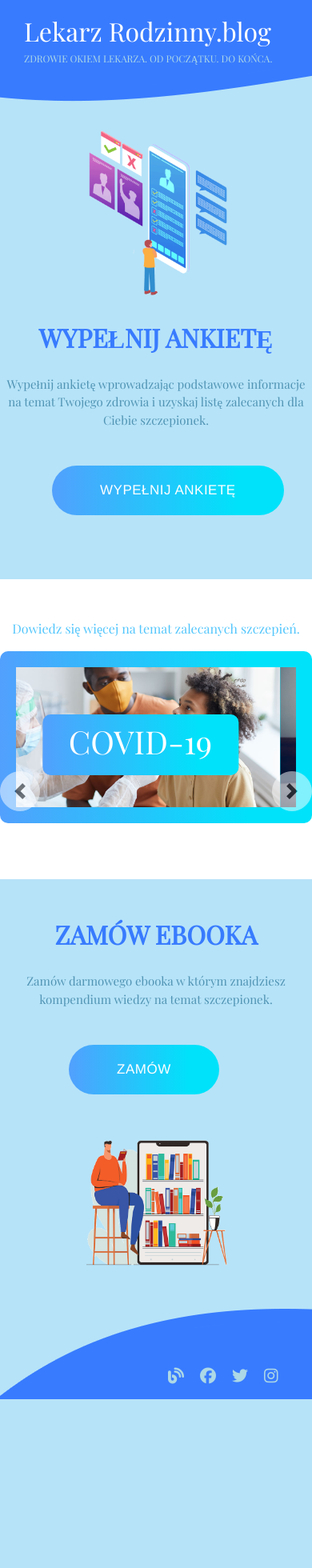
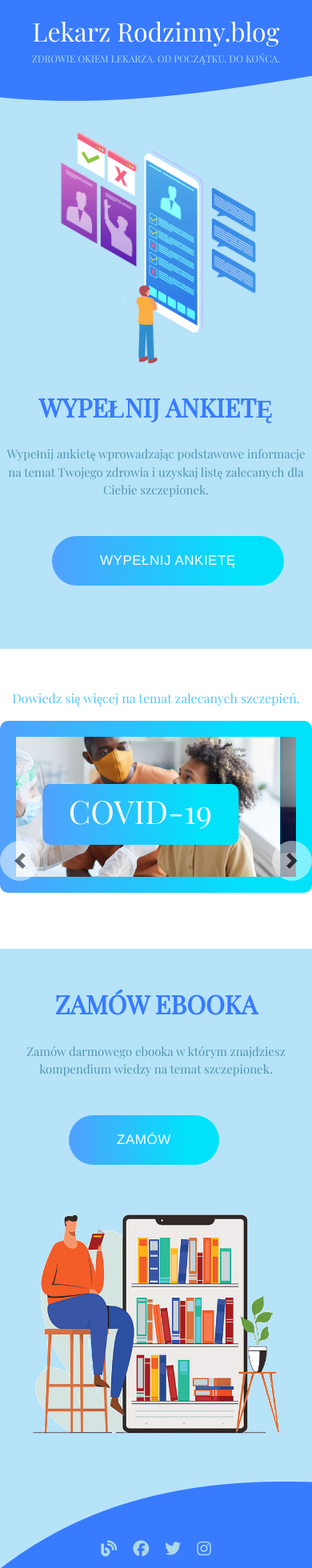
Before and after one commit to dominikazb/szczepienia, an Angular app: page / in a window 390 px wide. Shown: the top 1960 px of the page at 80% size. Before the commit the page ends 1749 px from the top, so only its background shows below. Built offline with nearby package versions, Linux system fonts and the light colour scheme.

Commit message:
Task 21 - Adjusting header, footer and app-start images

```diff
--- a/src/app/components/app-start/app-start.component.css
+++ b/src/app/components/app-start/app-start.component.css
@@ -264,8 +264,8 @@ a:hover, a:focus, a:active {
 
 @media (max-width: 767px) {
   .app_start__image {
-    width: 50%;
-    height: auto;
+    height: 300px;
+    width: auto;
   }
 }
 @media (min-width: 768px) {
--- a/src/app/components/footer/footer.component.css
+++ b/src/app/components/footer/footer.component.css
@@ -7,9 +7,17 @@
   background: url('src/assets/graphics/app_footer.png') no-repeat;
 }
 
-.footer__container {
-  padding-left: 200px;
-  padding-top: 80px;
+@media (max-width: 820px) {
+  .footer__container {
+    text-align: center;
+    padding-top: 80px;
+  }
+}
+@media (min-width: 821px) {
+  .footer__container {
+    padding-left: 200px;
+    padding-top: 80px;
+  }
 }
 
 .social_icon {
--- a/src/app/components/header/header.component.css
+++ b/src/app/components/header/header.component.css
@@ -7,9 +7,17 @@
   background: url('src/assets/graphics/app_header.png') no-repeat;
 }
 
-.title_wrapper {
-  padding-top: 15px;
-  padding-left: 30px;
+@media (max-width: 509px) {
+  div.title_wrapper {
+    padding-top: 15px;
+    text-align: center;
+  }
+}
+@media (min-width: 510px) {
+  div.title_wrapper {
+    padding-top: 15px;
+    padding-left: 30px;
+  }
 }
 
 .header_title {
```
